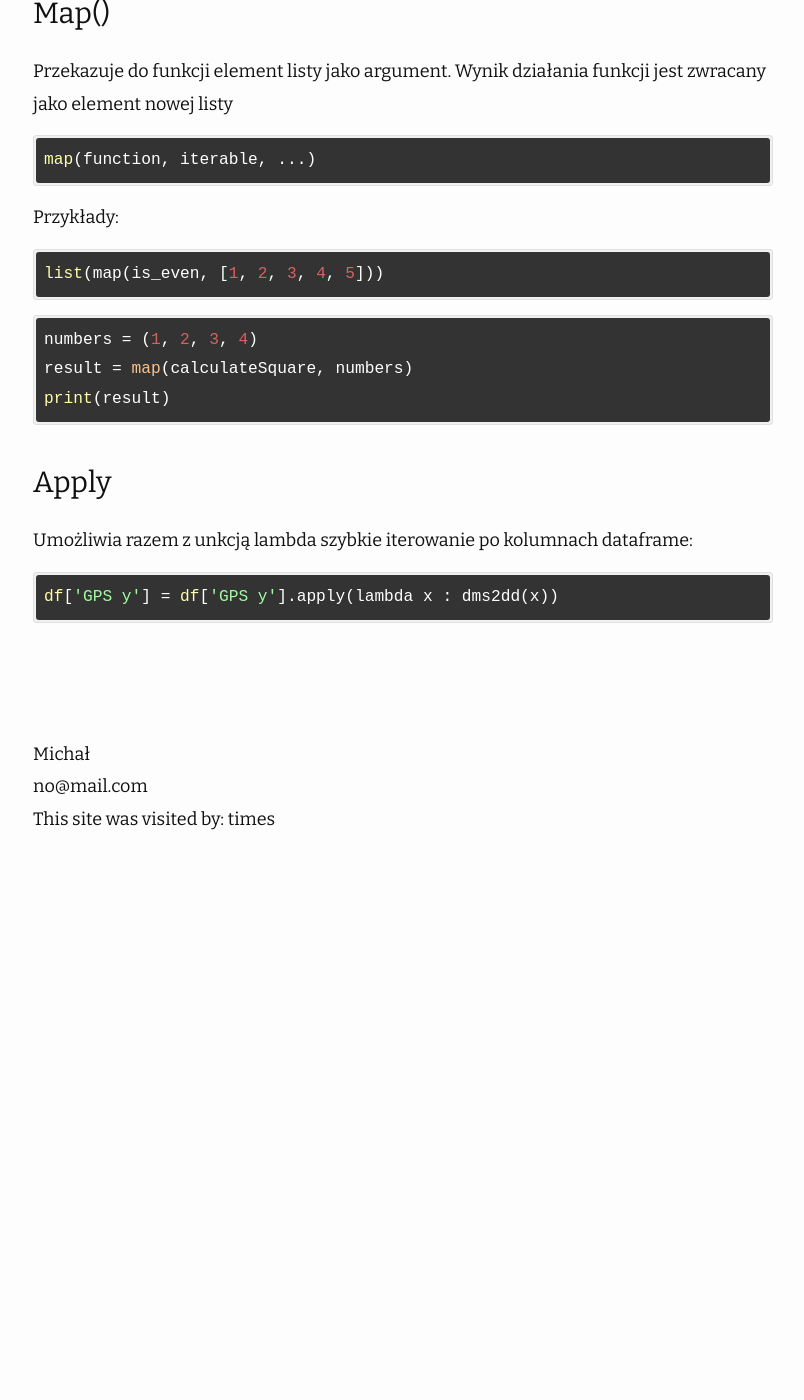
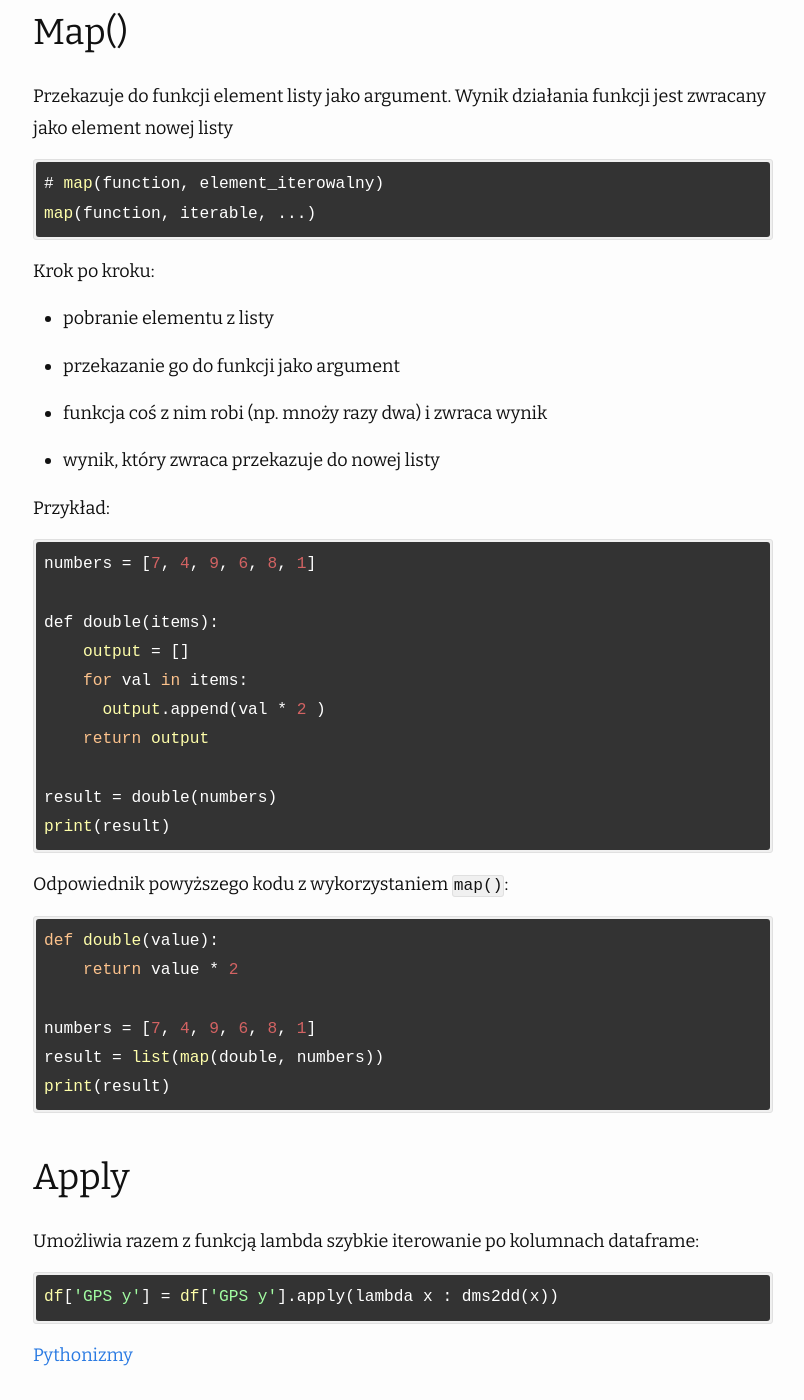
Before and after one commit to mgurg/mgurg.github.io, a Jekyll site: the page built from _posts/2019-12-25-python-lambda-map-apply.md, in a window 1280 px wide and 1400 px high, scrolled down 530 px. Shown: the whole window, without its empty margins (237-1041 px from the left). Built offline with Jekyll 4.4.1, drawn with Linux system fonts in a browser that asks for light colours; nearby versions of some CDN libraries; comment, search, counter and statistics services are not loaded; before the commit the page ends 1365 px from its top, so only the background shows below that; some of the changed text lies outside the part shown.

````diff
--- a/_posts/2019-12-25-python-lambda-map-apply.md
+++ b/_posts/2019-12-25-python-lambda-map-apply.md
@@ -6,7 +6,7 @@ author: "Michał"
 ---
 
 
-### Funcja Lambda
+## Funkcja Lambda
 Funkcja nie posiadająca nazwy, o zwartym zapisie stosowana do prostych zadań. Przykład:
 
 ```python
@@ -15,31 +15,58 @@ f = lambda x: x * x
 
 Może być zapisana wyłącznie w jednej linijce i może zawierać tylko jedno wyrażenie
 
-### Map()
+## Map()
 
 Przekazuje do funkcji element listy jako argument. Wynik działania funkcji jest zwracany jako element nowej listy
 
 ```python
+# map(function, element_iterowalny)
 map(function, iterable, ...)
 ```
+Krok po kroku:
+- pobranie elementu z listy
 
-Przykłady:
+- przekazanie go do funkcji jako argument
+
+- funkcja coś z nim robi (np. mnoży razy dwa) i zwraca wynik
+
+- wynik, który zwraca przekazuje do nowej listy
+
+
+
+Przykład:
 
 
 ```python
-list(map(is_even, [1, 2, 3, 4, 5]))
+numbers = [7, 4, 9, 6, 8, 1]
+
+def double(items):
+    output = []
+    for val in items:
+      output.append(val * 2 )
+    return output
+
+result = double(numbers)
+print(result)
 ```
+Odpowiednik powyższego kodu z wykorzystaniem `map()`:
+```python
+def double(value):
+    return value * 2
 
-```python
-numbers = (1, 2, 3, 4)
-result = map(calculateSquare, numbers)
+numbers = [7, 4, 9, 6, 8, 1]
+result = list(map(double, numbers))
 print(result)
 ```
 
-### Apply
+## Apply
 
-Umożliwia razem z unkcją lambda szybkie iterowanie po kolumnach dataframe:
+Umożliwia razem z funkcją lambda szybkie iterowanie po kolumnach dataframe:
 
 ```python
 df['GPS y'] = df['GPS y'].apply(lambda x : dms2dd(x))
 ```
+
+
+
+[Pythonizmy](https://python101.readthedocs.io/pl/latest/podstawy/pythonizmy.html)
````
Also changed, not shown: _posts/2019-12-19-python-roadmap.md (+1 -1 lines), _posts/2019-12-24-python-args-kwargs.md (added, +37 -0 lines), _posts/2020-01-20-konfiguracja-serwera-flask-ngnix.md (+5 -0 lines), _posts/2020-04-13-ML-Introduction.md (+4 -0 lines).
